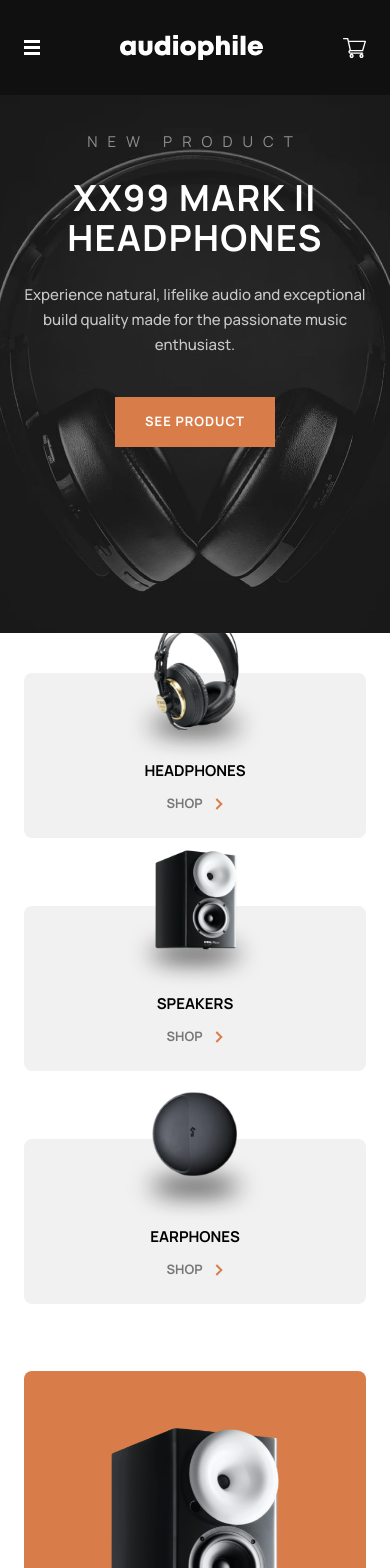
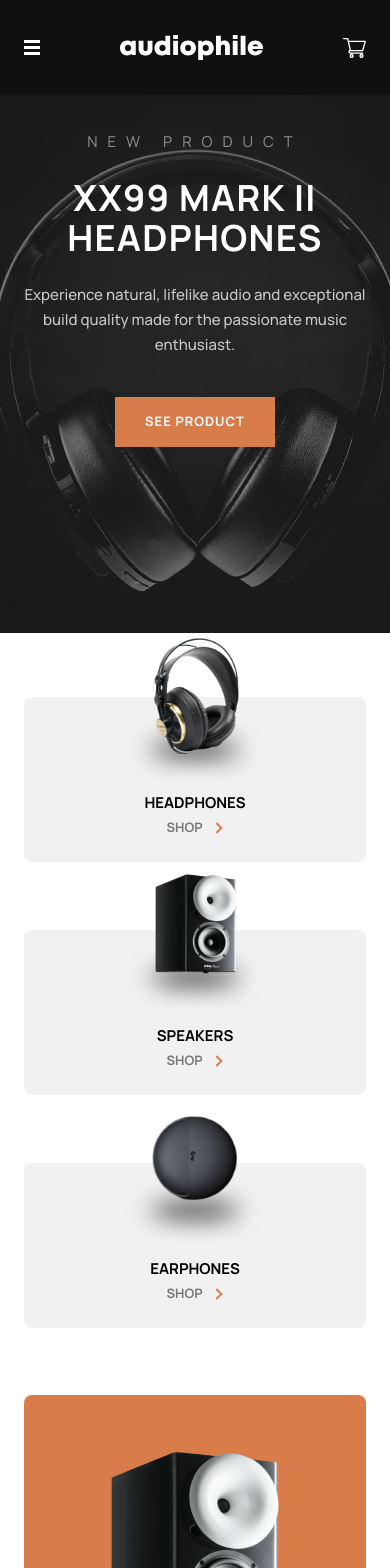
Before and after one commit to BBualdo/Audiophile, a React (Vite) app: page / in a window 390 px wide. Shown: the top 1568 px of the page. Built offline with nearby package versions, Linux system fonts and the light colour scheme.

Commit message:
Mobile Menu still needs fixing

```diff
--- a/src/components/Menu.jsx
+++ b/src/components/Menu.jsx
@@ -8,10 +8,10 @@ import arrow from '../assets/shared/desktop/icon-arrow-right.svg';
 
 const Menu = () => {
 	return (
-		<div className='bg-white pb-[67px] xs:pt-[40px] md:pt-[108px] flex xs:flex-col md:flex-row xs:gap-[68px] md:gap-[10px] justify-between xs:overflow-scroll md:overflow-auto'>
+		<div className='bg-white pb-[67px] xs:pt-[64px] md:pt-[108px] flex xs:flex-col md:flex-row xs:gap-[68px] md:gap-[10px] justify-between'>
 			<div className='relative bg-gray-light w-full flex flex-col items-center justify-end pb-[22px] h-[165px] rounded-[8px]'>
 				<img src={headphonesLogo} className='absolute top-[-60px] w-[160px]' />
-				<div className='flex flex-col items-center gap-[8px]'>
+				<div className='flex flex-col items-center justify-between'>
 					<p className='p uppercase font-bold'>Headphones</p>
 					<Link
 						to='/headphones'
@@ -24,7 +24,7 @@ const Menu = () => {
 			</div>
 			<div className='relative bg-gray-light w-full flex flex-col items-center justify-end pb-[22px] h-[165px] rounded-[8px]'>
 				<img src={speakersLogo} className='absolute top-[-60px] w-[160px]' />
-				<div className='flex flex-col items-center gap-[8px]'>
+				<div className='flex flex-col items-center justify-between'>
 					<p className='p uppercase font-bold'>Speakers</p>
 					<Link
 						to='/speakers'
@@ -37,7 +37,7 @@ const Menu = () => {
 			</div>
 			<div className='relative bg-gray-light w-full flex flex-col items-center justify-end pb-[22px] h-[165px] rounded-[8px]'>
 				<img src={earphonesLogo} className='absolute top-[-50px] w-[160px]' />
-				<div className='flex flex-col items-center gap-[8px]'>
+				<div className='flex flex-col items-center justify-between'>
 					<p className='p uppercase font-bold'>Earphones</p>
 					<Link
 						to='/earphones'
```
